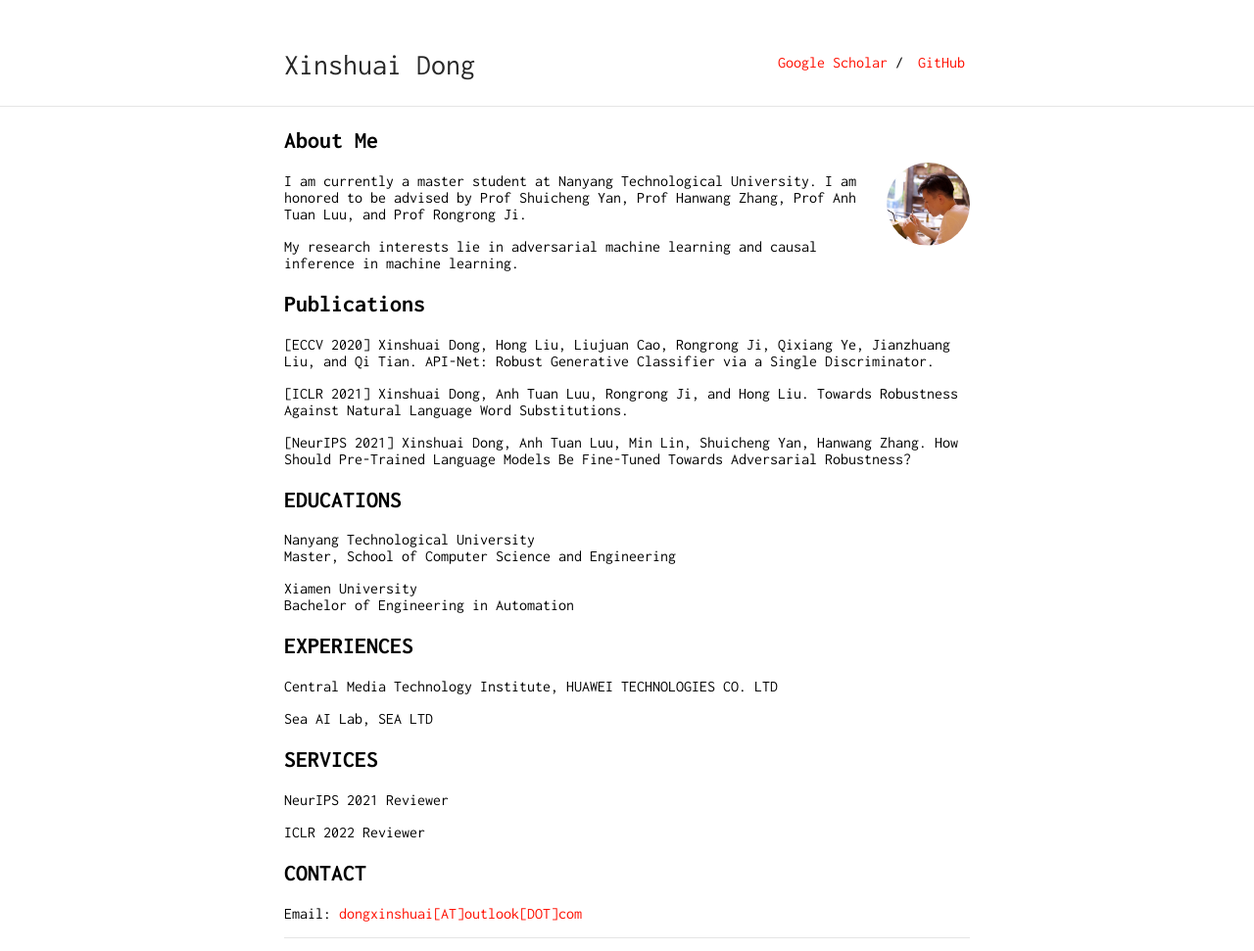
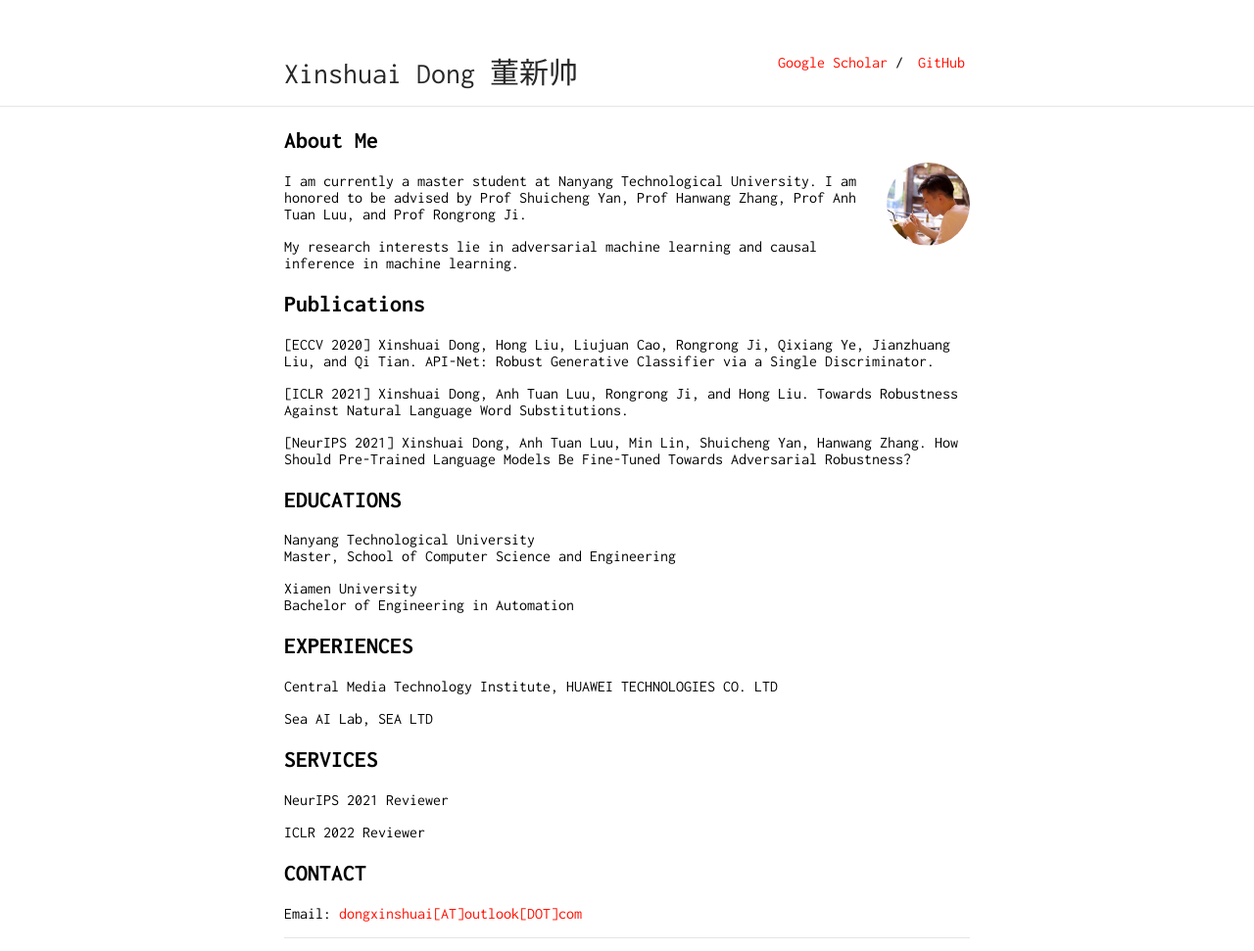
Before and after one commit to dongxinshuai/dongxinshuai.github.io, a Jekyll site: the page built from index.md, in a window 1280 px wide, cut to the strip 0-971 px from the top of the page. Shown: the whole strip at 98% size. Built offline with Jekyll 4.4.1, drawn with Linux system fonts in a browser that asks for light colours; our own code applies the rules of GitHub Pages for plain Markdown files.

Commit message:
Update _config.yml

```diff
--- a/_config.yml
+++ b/_config.yml
@@ -1,4 +1,4 @@
-title: Xinshuai Dong
+title: Xinshuai Dong 董新帅
 url: "https://dongxinshuai.github.io"
 baseurl: "/researcher"
 
```
